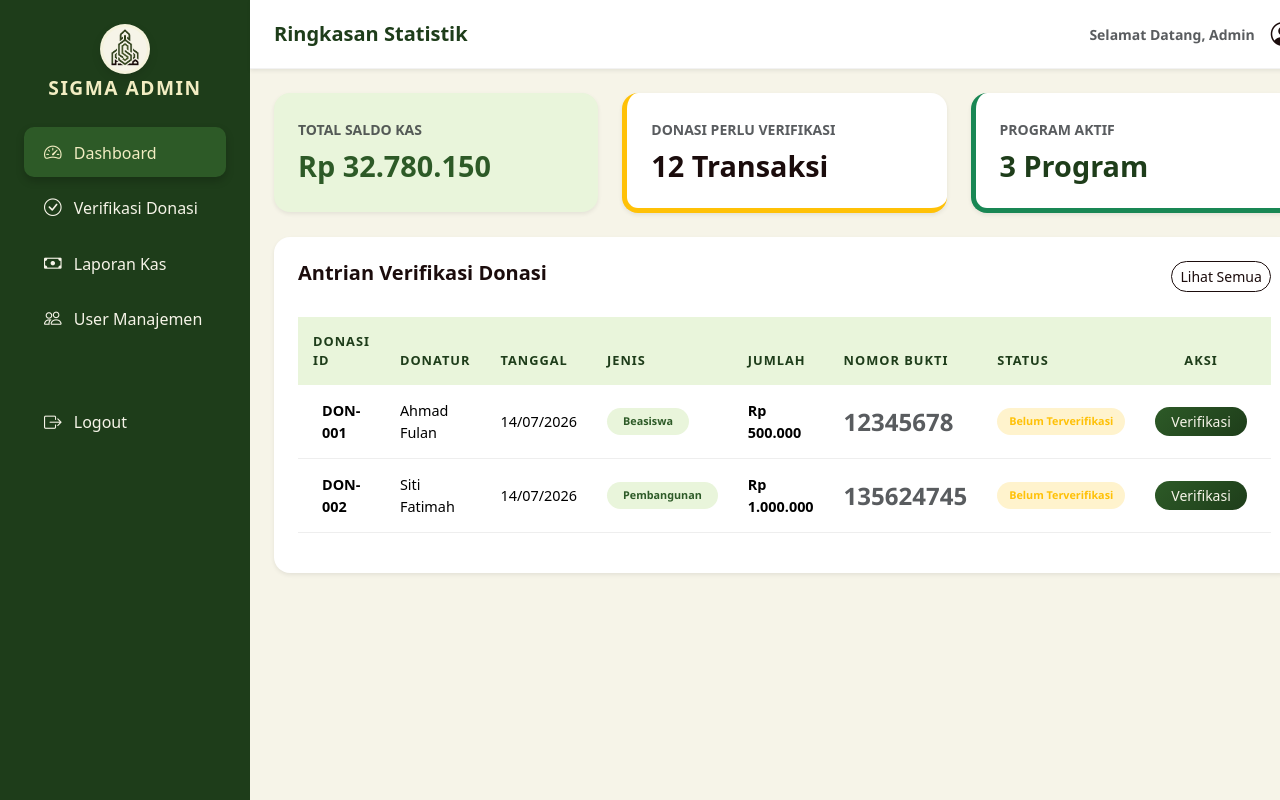
After one commit to fashyonn/sigma, a PHP site: page /dashboard.html in a window 1280 px wide. The commit adds this page. Run offline with PHP 8.4, Linux system fonts and the light colour scheme.

Commit message:
add dashboard, kas, user, verifikasi and update login, style

```diff
--- /dev/null
+++ b/dashboard.html
@@ -0,0 +1,135 @@
+<!DOCTYPE html>
+<html lang="en">
+
+<head>
+    <meta charset="UTF-8">
+    <meta name="viewport" content="width=device-width, initial-scale=1.0">
+    <title>Dashboard</title>
+
+    <link href="https://cdn.jsdelivr.net/npm/bootstrap@5.3.8/dist/css/bootstrap.min.css" rel="stylesheet"
+        integrity="sha384-sRIl4kxILFvY47J16cr9ZwB07vP4J8+LH7qKQnuqkuIAvNWLzeN8tE5YBujZqJLB" crossorigin="anonymous">
+    <script src="https://cdn.jsdelivr.net/npm/bootstrap@5.3.8/dist/js/bootstrap.bundle.min.js"
+        integrity="sha384-FKyoEForCGlyvwx9Hj09JcYn3nv7wiPVlz7YYwJrWVcXK/BmnVDxM+D2scQbITxI"
+        crossorigin="anonymous"></script>
+    <link rel="stylesheet" href="https://cdn.jsdelivr.net/npm/bootstrap-icons@1.11.3/font/bootstrap-icons.min.css">
+    <link href="https://fonts.googleapis.com/css2?family=Poppins:wght@300;400;600;700&display=swap" rel="stylesheet">
+    <link rel="stylesheet" href="style.css">
+</head>
+
+<body>
+    <div class="dash-body d-flex" id="wrapper">
+        <div class="sidebar" style="background-color: var(--hijau-tua); min-width: 250px; min-height: 100vh;">
+            <div class="sidebar-heading text-center py-4 text-white">
+                <div class="logo">
+                    <img src="asset/SIGMA.png" height="40" class="mb-2"><br>
+                </div>
+                <b style="color: var(--cream);">SIGMA ADMIN</b>
+            </div>
+            <div class="list-group list-group-flush px-3">
+                <nav class="list-group list-group-flush px-2">
+                    <a href="dashboard.html" class="list-group-item list-group-item-action active-menu"><i
+                        class="bi bi-speedometer2 me-2"></i> Dashboard</a>
+                    <a href="verifikasi.html" class="list-group-item list-group-item-action"><i class="bi bi-check-circle me-2"></i>
+                        Verifikasi Donasi</a>
+                    <a href="kas.html" class="list-group-item list-group-item-action"><i class="bi bi-cash me-2"></i>
+                        Laporan Kas</a>
+                    <a href="user.html" class="list-group-item list-group-item-action"><i class="bi bi-people me-2"></i> User
+                        Manajemen</a>
+                    <a href="index.html" class="list-group-item list-group-item-action mt-5 text-danger"><i
+                            class="bi bi-box-arrow-right me-2"></i> Logout</a>
+                </nav>
+            </div>
+        </div>
+
+        <div id="page-content-wrapper" class="w-100" style="background-color: var(--putih);">
+            <nav class="navbar navbar-expand-lg navbar-light bg-white py-3 px-4 shadow-sm">
+                <h5 class="fw-bold m-0">Ringkasan Statistik</h5>
+                <div class="ms-auto d-flex align-items-center">
+                    <span class="me-3 small text-muted">Selamat Datang, Admin</span>
+                    <i class="bi bi-person-circle fs-4"></i>
+                </div>
+            </nav>
+
+            <div class="container-fluid p-4">
+                <div class="row g-4 mb-4">
+                    <div class="col-md-4">
+                        <div class="stat-card p-4 shadow-sm rounded-4" style="background-color: var(--sage);">
+                            <small class="text-muted fw-bold">TOTAL SALDO KAS</small>
+                            <h2 class="fw-bold mt-2" style="color: var(--hijau-muda);">Rp 32.780.150</h2>
+                        </div>
+                    </div>
+                    <div class="col-md-4">
+                        <div class="stat-card p-4 shadow-sm rounded-4 bg-white border-start border-warning border-5">
+                            <small class="text-muted fw-bold text-uppercase">Donasi Perlu Verifikasi</small>
+                            <h2 class="fw-bold mt-2" style="color: var(--coklat);">12 Transaksi</h2>
+                        </div>
+                    </div>
+                    <div class="col-md-4">
+                        <div class="stat-card p-4 shadow-sm rounded-4 bg-white border-start border-success border-5">
+                            <small class="text-muted fw-bold text-uppercase">Program Aktif</small>
+                            <h2 class="fw-bold mt-2" style="color: var(--hijau-tua);">3 Program</h2>
+                        </div>
+                    </div>
+                </div>
+
+                <div class="bg-white p-4 rounded-4 shadow-sm">
+                    <div class="d-flex justify-content-between align-items-center mb-4">
+                        <h5 class="fw-bold">Antrian Verifikasi Donasi</h5>
+                        <a href="verifikasi.html"><button class="btn btn-sm btn-outline-dark rounded-pill">Lihat Semua</button></a>
+                    </div>
+                    <div class="table-responsive">
+                        <table class="table align-middle custom-admin-table">
+                            <thead>
+                                <tr>
+                                    <th>Donasi ID</th>
+                                    <th>Donatur</th>
+                                    <th>Tanggal</th>
+                                    <th>Jenis</th>
+                                    <th>Jumlah</th>
+                                    <th>Nomor Bukti</th>
+                                    <th>Status</th>
+                                    <th class="text-center pe-4">Aksi</th>
+                                </tr>
+                            </thead>
+                            <tbody>
+                                <tr>
+                                    <td class="ps-4 fw-bold">DON-001</td>
+                                    <td>Ahmad Fulan</td>
+                                    <td>14/07/2026</td>
+                                    <td><span class="badge bg-sage text-success rounded-pill px-3">Beasiswa</span></td>
+                                    <td class="fw-bold">Rp 500.000</td>
+                                    <td><span class="text-muted">12345678</span></td>
+                                    <td><span class="badge bg-warning-subtle text-warning rounded-pill">Belum Terverifikasi</span>
+                                    </td>
+                                    <td class="text-center pe-4">
+                                        <div class="d-flex gap-2 justify-content-center">
+                                            <button class="btn btn-sm btn-success rounded-pill px-3">Verifikasi</button>
+                                        </div>
+                                    </td>
+                                </tr>
+                                <tr>
+                                    <td class="ps-4 fw-bold">DON-002</td>
+                                    <td>Siti Fatimah</td>
+                                    <td>14/07/2026</td>
+                                    <td><span class="badge bg-sage text-success rounded-pill px-3">Pembangunan</span>
+                                    </td>
+                                    <td class="fw-bold">Rp 1.000.000</td>
+                                    <td><span class="text-muted">135624745</span></td>
+                                    <td><span class="badge bg-warning-subtle text-warning rounded-pill">Belum Terverifikasi</span>
+                                    </td>
+                                    <td class="text-center pe-4">
+                                        <div class="d-flex gap-2 justify-content-center">
+                                            <button class="btn btn-sm btn-success rounded-pill px-3">Verifikasi</button>
+                                        </div>
+                                    </td>
+                                </tr>
+                            </tbody>
+                        </table>
+                    </div>
+                </div>
+            </div>
+        </div>
+    </div>
+</body>
+
+</html>
--- a/login.html
+++ b/login.html
@@ -30,9 +30,6 @@
                 </div>
                 <button type="submit" class="btn btn-signin">Sign In</button>
             </form>
-            <div class="mt-3">
-                <a href="dashboard.html" style="color: var(--cream); text-decoration: none; font-size: 0.8rem;">Forgot Password?</a>
-            </div>
         </div>
     </div>
 </body>
--- a/style.css
+++ b/style.css
@@ -335,7 +335,6 @@ p {
     padding: 0;
     font-family: 'Segoe UI', sans-serif;
     min-height: 100vh;
-    /*body setinggi halaman */
     display: flex;
     justify-content: center;
     align-items: center;
@@ -345,14 +344,10 @@ p {
     background-repeat: no-repeat;
 }
 
-/* Kotak Login (Ubah ke Transparan) */
 .login-box {
     background: rgba(45, 90, 39, 0.4);
-    /* Hijau muda dengan transparansi */
     backdrop-filter: blur(10px);
-    /* Efek kaca blur */
     border: 1px solid rgba(242, 237, 194, 0.2);
-    /* Border tipis warna Cream */
     padding: 40px;
     border-radius: 25px;
     width: 100%;
@@ -364,7 +359,6 @@ p {
 
 .login-box h2 {
     color: var(--cream);
-    /* Judul pake warna Cream biar kontras */
     font-weight: 700;
     margin-bottom: 5px;
 }
@@ -375,15 +369,12 @@ p {
     margin-bottom: 30px;
 }
 
-/* Input Styling */
 .form-control {
     background-color: var(--sage) !important;
-    /* Pake warna Sage */
     border: none;
     border-radius: 12px;
     padding: 12px 15px;
     color: var(--coklat);
-    /* Teks input warna coklat biar kebaca */
 }
 
 .form-control:focus {
@@ -391,10 +382,8 @@ p {
     border: 1px solid var(--cream);
 }
 
-/* Tombol Sign In */
 .btn-signin {
     background-color: var(--coklat);
-    /* Tombol utama warna Coklat */
     color: var(--putih);
     width: 100%;
     padding: 12px;
@@ -407,7 +396,158 @@ p {
 
 .btn-signin:hover {
     background-color: var(--hijau-tua);
-    /* Hover ke Hijau Tua */
     color: var(--cream);
     transform: translateY(-2px);
 }
+
+.dash-body {
+    background-color: var(--putih);
+    color: var(--coklat);
+    overflow-x: hidden;
+}
+
+/* Sidebar Styling */
+.sidebar {
+    background-color: var(--hijau-tua) !important;
+    box-shadow: 4px 0 10px rgba(0, 0, 0, 0.1);
+    transition: all 0.3s;
+}
+
+.sidebar-heading b {
+    letter-spacing: 1.5px;
+    font-size: 1.2rem;
+}
+
+.list-group-item {
+    border: none !important;
+    padding: 12px 20px !important;
+    margin-bottom: 5px;
+    border-radius: 10px !important;
+    background-color: transparent !important;
+    color: var(--putih) !important;
+    font-weight: 500;
+    transition: 0.3s;
+}
+
+.list-group-item i {
+    font-size: 1.1rem;
+}
+
+.list-group-item:hover {
+    background-color: rgba(242, 237, 194, 0.1) !important;
+    /* Efek hover cream transparan */
+    color: var(--cream) !important;
+    transform: translateX(5px);
+}
+
+.active-menu {
+    background-color: var(--hijau-muda) !important;
+    color: var(--cream) !important;
+    box-shadow: 0 4px 8px rgba(0, 0, 0, 0.2);
+}
+
+/* Card Statistik */
+.stat-card {
+    border: none;
+    transition: all 0.3s ease;
+    border-bottom: 4px solid transparent;
+}
+
+.stat-card:hover {
+    transform: translateY(-8px);
+    box-shadow: 0 10px 20px rgba(0, 0, 0, 0.08) !important;
+}
+
+.stat-card h2 {
+    font-size: 1.8rem;
+}
+
+/* Tabel Styling */
+.custom-admin-table thead th {
+    background-color: var(--sage);
+    color: var(--hijau-tua);
+    font-size: 0.8rem;
+    text-transform: uppercase;
+    letter-spacing: 1px;
+    padding: 15px;
+    border: none;
+}
+
+.custom-admin-table tbody td {
+    padding: 15px;
+    font-size: 0.9rem;
+    border-bottom: 1px solid #eee;
+}
+
+.custom-admin-table tbody tr:hover {
+    background-color: var(--putih);
+}
+
+/* Badge & Utility */
+.bg-sage {
+    background-color: var(--sage) !important;
+}
+
+.text-success {
+    color: var(--hijau-muda) !important;
+}
+
+.badge {
+    padding: 8px 12px;
+    font-weight: 600;
+}
+
+/* Tombol Kustom */
+.btn-success {
+    background-color: var(--hijau-muda) !important;
+    border: none;
+    transition: 0.3s;
+}
+
+.btn-success:hover {
+    background-color: var(--hijau-tua) !important;
+    transform: scale(1.05);
+}
+
+.btn-coklat {
+    background-color: var(--coklat) !important;
+    color: var(--putih) !important;
+    border: none;
+    transition: 0.3s;
+}
+
+.btn-coklat:hover {
+    background-color: #000 !important;
+    color: var(--cream) !important;
+    transform: scale(1.05);
+}
+
+.btn-outline-dark {
+    border-color: var(--coklat);
+    color: var(--coklat);
+}
+
+.btn-outline-dark:hover {
+    background-color: var(--coklat);
+    color: var(--putih);
+}
+
+/* Navbar */
+.navbar {
+    border-bottom: 1px solid rgba(0, 0, 0, 0.05);
+}
+
+.navbar h5 {
+    color: var(--hijau-tua);
+}
+
+.logo {
+    background-color: var(--putih);
+    margin-left: auto;
+    margin-right: auto;
+    width: 50px;
+    height: 50px;
+    border-radius: 50%;
+    border: 3px solid rgba(242, 237, 194, 0.3);
+    box-shadow: 0 4px 10px rgba(0, 0, 0, 0.1);
+}
```
Also changed, not shown: kas.html (added, +122 -0 lines), user.html (added, +95 -0 lines), verifikasi.html (added, +113 -0 lines).
